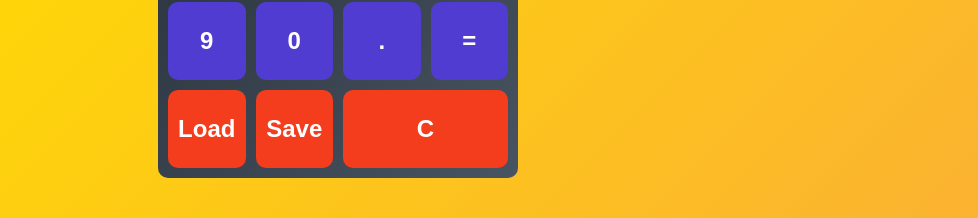
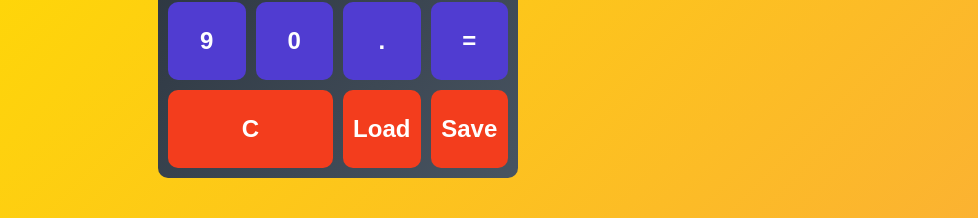
Before and after one commit to gergelyPapi/calculator-front-end, a React (Create React App) app: page / in a window 1280 px wide. Shown: the part 502-720 px from the top of the page, without its empty margins (302-1280 px from the left). Built offline with nearby package versions, Linux system fonts and the light colour scheme.

Commit message:
Added Async type of button in a form of a component Added load and save functionality Reworked a bit on button ordering to fit in the async buttons

```diff
--- a/src/App.js
+++ b/src/App.js
@@ -8,22 +8,47 @@ import Frame from "./components/Frame";
 import Screen from "./components/Screen";
 import ButtonFrame from "./components/ButtonFrame";
 import Button from "./components/Button";
+import AsyncButton from "./components/AsyncButton";
 
 const btnValues = [
   ["X", "/", "+", "-"],
   [1, 2, 3, 4],
   [5, 6, 7, 8],
   [9, 0, ".", "=",],
-  ["Load", "Save", "C"],
+  ["C",],
 ];
+const delayRequest  = (ms) => new Promise(resolve => setTimeout(resolve, ms));
 
 function App() {
 
-  let [calc, setCalc] = useState({
+  const [calc, setCalc] = useState({
     sign: "",
     num: 0,
     result: 0,
   });
+
+  const load = async () => {
+    const response = await fetch("http://localhost:4200/load",
+        { method: 'GET',
+          headers: {'Content-Type': 'application/json'}
+        })
+    await delayRequest(3000);
+    const { result }= await response.json();
+    setCalc({
+      ...calc,
+      result
+    })
+  };
+
+  const save = async () => {
+    const numToSave = calc.result;
+    await fetch("http://localhost:4200/save",
+        { method: 'POST',
+          headers: {'Content-Type': 'application/json'},
+          body: JSON.stringify({ numToSave }),
+        })
+    await delayRequest(3000);
+  };
 
   return (
     <Frame>
@@ -52,6 +77,8 @@ function App() {
             );
           })
         }
+        <AsyncButton onClick={load}>Load</AsyncButton>
+        <AsyncButton onClick={save}>Save</AsyncButton>
       </ButtonFrame>
     </Frame>
   );
--- /dev/null
+++ b/src/components/AsyncButton.css
@@ -0,0 +1,31 @@
+button {
+    border: none;
+    background-color: rgb(80, 60, 209);
+    font-size: 24px;
+    color: rgb(255, 255, 255);
+    font-weight: bold;
+    cursor: pointer;
+    border-radius: 10px;
+    outline: none;
+  }
+
+  button:hover {
+    background-color: rgb(61, 43, 184);
+  }
+
+  .split {
+    background-color: rgb(243, 61, 29);
+  }
+
+  .split:hover {
+    background-color: rgb(228, 39, 15);
+  }
+
+  .reset {
+    grid-column: span 2;
+    background-color: rgb(243, 61, 29);
+  }
+
+  .reset:hover {
+    background-color: rgb(228, 39, 15);
+  }
--- /dev/null
+++ b/src/components/AsyncButton.js
@@ -0,0 +1,17 @@
+import React, { useState } from "react";
+
+import "./AsyncButton.css";
+
+export default function Button(props) {
+  const [buttonState, setButtonState] = useState("loaded");
+  const onClick = async () => {
+    setButtonState("loading");
+    await props.onClick();
+    setButtonState("loaded");
+  };
+  return (
+    <button className="split" onClick={onClick} disabled={buttonState === "loading"}>
+      {buttonState === "loaded" ? props.children : "..."}
+    </button>
+  );
+}
```
